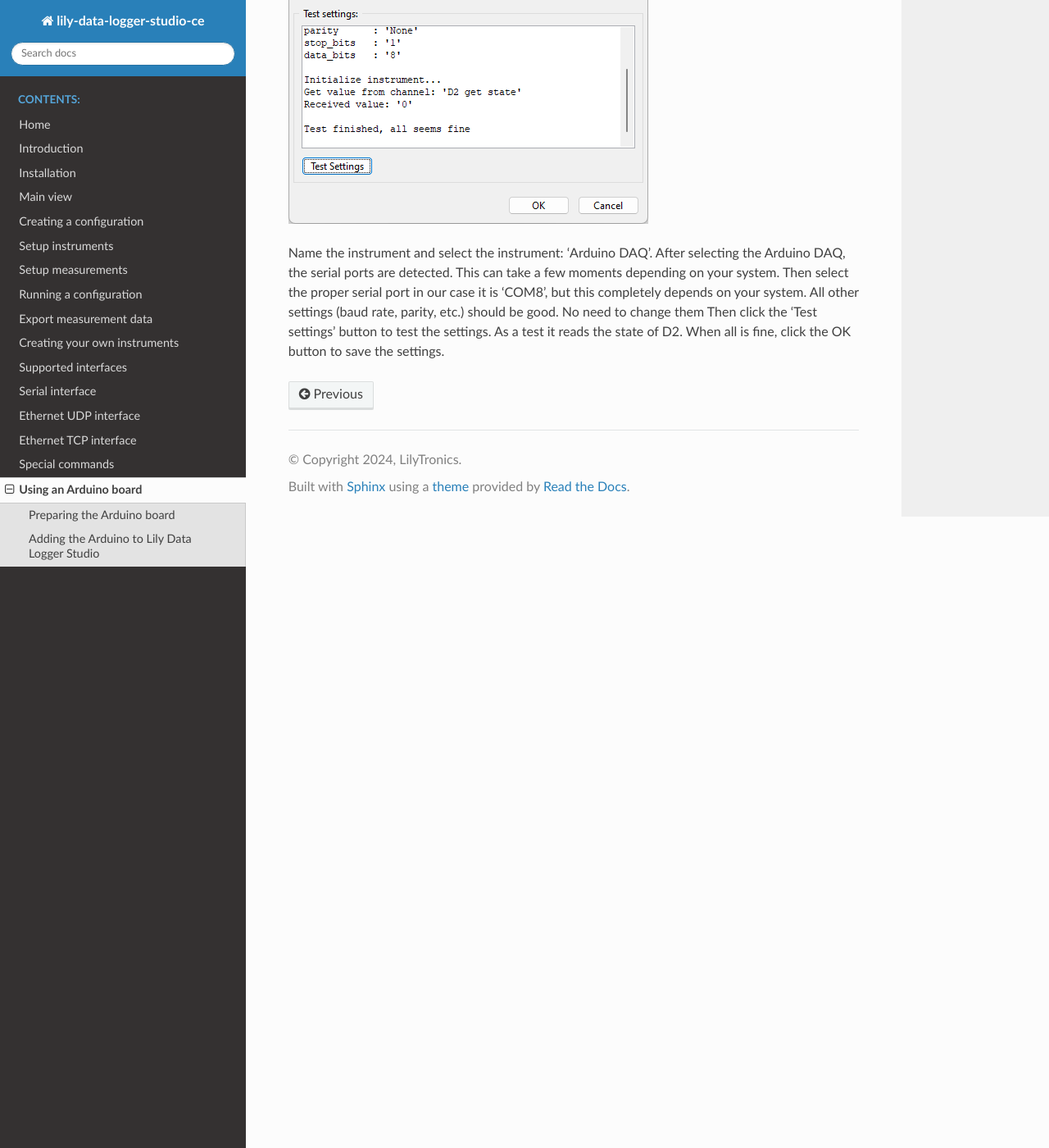
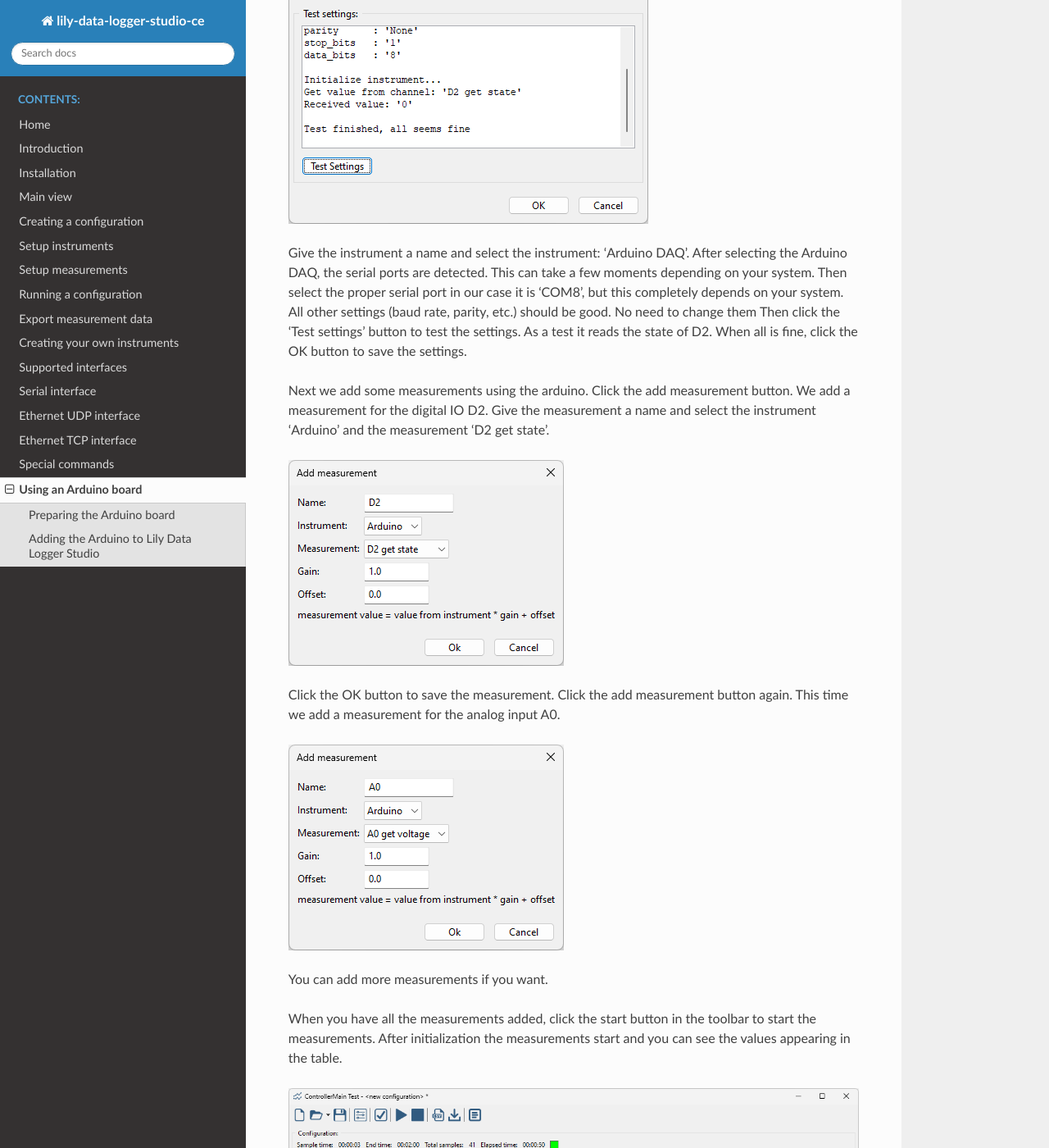
Before and after one commit to LilyTronics/lily_data_logger_software, a Sphinx documentation site: the page built from docs/using_arduino_board.rst, in a window 1280 px wide and 1400 px high, scrolled down 2007 px. Shown: the whole window at 82% size. Built offline with Sphinx 7.4.7 and the Read the Docs theme 2.0.0, drawn with Linux system fonts in a browser that asks for light colours; some of the changed text lies outside the part shown.

Commit message:
finished page about using the Arduino DAQ

```diff
--- a/docs/using_arduino_board.rst
+++ b/docs/using_arduino_board.rst
@@ -48,9 +48,31 @@ First we add the Arduino board as an instrument. Click on the add instrument but
 
 .. image:: images/add_arduino.png
 
-Name the instrument and select the instrument: 'Arduino DAQ'. After selecting the Arduino DAQ,
+Give the instrument a name and select the instrument: 'Arduino DAQ'. After selecting the Arduino DAQ,
 the serial ports are detected. This can take a few moments depending on your system.
 Then select the proper serial port in our case it is 'COM8', but this completely depends on your
 system. All other settings (baud rate, parity, etc.) should be good. No need to change them
 Then click the 'Test settings' button to test the settings. As a test it reads the state of D2.
 When all is fine, click the OK button to save the settings.
+
+Next we add some measurements using the arduino. Click the add measurement button.
+We add a measurement for the digital IO D2. Give the measurement a name and select the instrument
+'Arduino' and the measurement 'D2 get state'.
+
+.. image:: images/add_arduino_d2.png
+
+Click the OK button to save the measurement. Click the add measurement button again.
+This time we add a measurement for the analog input A0.
+
+.. image:: images/add_arduino_a0.png
+
+You can add more measurements if you want.
+
+When you have all the measurements added, click the start button in the toolbar to start the measurements.
+After initialization the measurements start and you can see the values appearing in the table.
+
+.. image:: images/arduino_measurements.png
+
+This is not only limited to the Arduino platform. There are many platforms that can be used in a
+similar way for doing measurements. Think of an ESP32 using WiFi and combining this with the
+UDP or TCP interface for doing measurements.
```
Also changed, not shown: docs/images/add_arduino_a0.png (added), docs/images/add_arduino_d2.png (added), docs/images/arduino_measurements.png (added).
